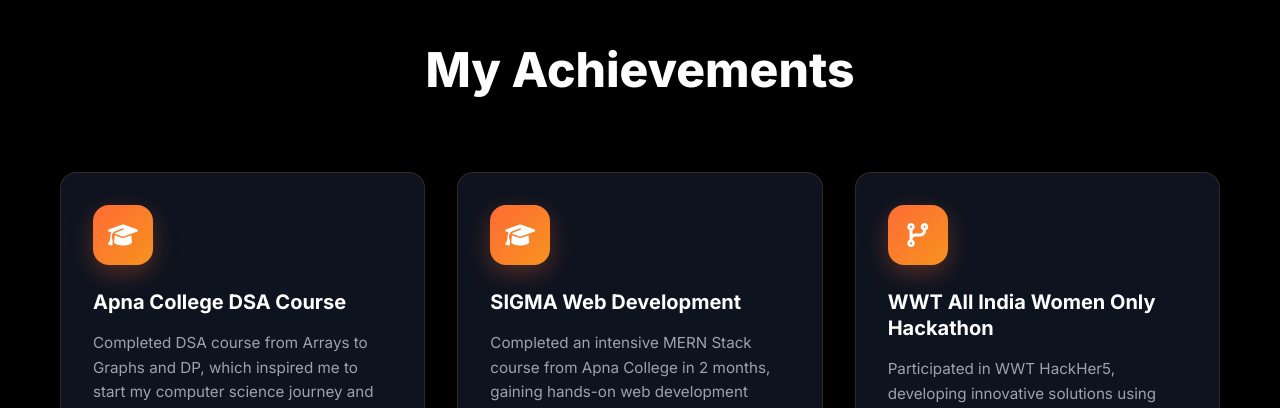
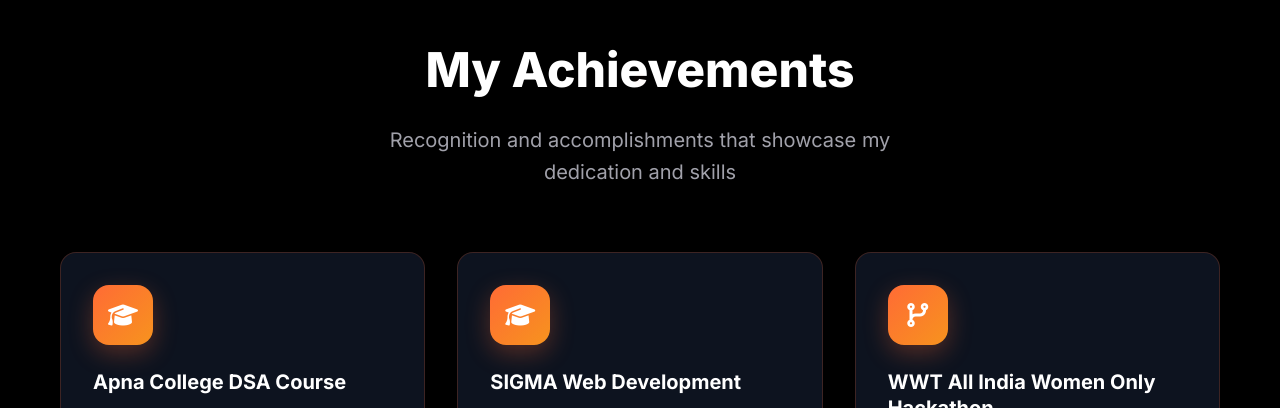
Before and after one commit to Pdiya13/-diya_portfolio, a website: page index.html in a window 1280 px wide. Shown: the part 3940-4348 px from the top of the page. Drawn offline with Linux system fonts and the light colour scheme.

Commit message:
update in project section

```diff
--- a/index.html
+++ b/index.html
@@ -258,6 +258,7 @@
         <div class="container">
             <div class="section-header">
                 <h2 class="section-title">My <span class="">Achievements</span></h2>
+                <p class="section-subtitle">Recognition and accomplishments that showcase my dedication and skills</p>
                 <!-- <p class="section-subtitle">Recognition and accomplishments that showcase my dedication and skills</p> -->
             </div>
 
```
